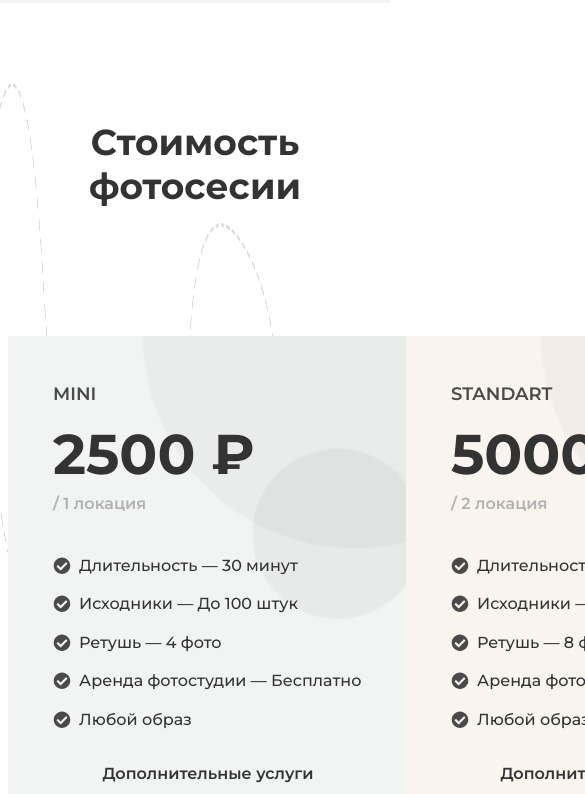
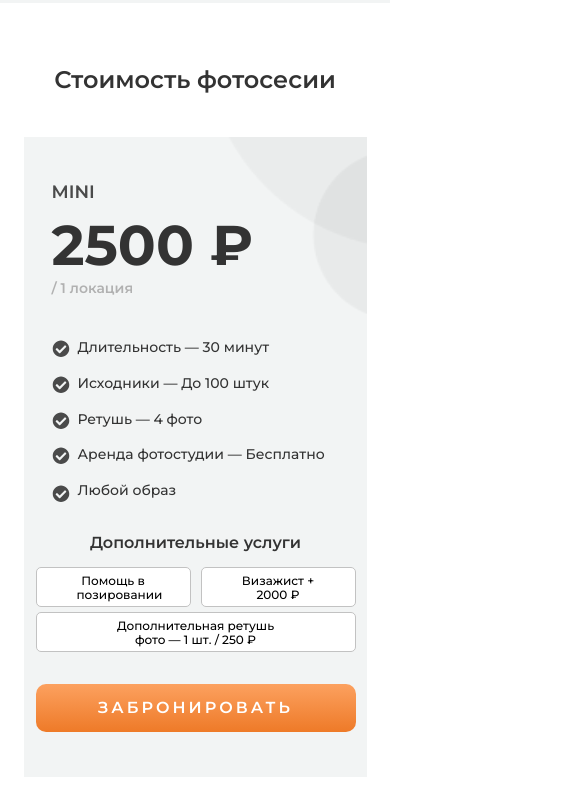
Before and after one commit to NikVoi/Photo-studio, a website: page src/index.html in a window 390 px wide. Shown: the part 5940-6734 px from the top of the page, 585 px wide, since content can reach past the window. Drawn offline with nearby package versions, Linux system fonts and the light colour scheme; files that its build step writes are made by us from their sources; files whose address does not match are found by name.

Commit message:
add: adaptive block card for mobile

```diff
--- a/src/assets/scss/block/button.scss
+++ b/src/assets/scss/block/button.scss
@@ -69,6 +69,8 @@
         font-weight: 600;
         font-size: $fs16;
         line-height: 20px;
+        letter-spacing: 3px;
+        text-transform: uppercase;
 
         background: linear-gradient(180deg, #FFA96B -21.43%, #EE7A28 100%);
         border-radius: 10px;
--- a/src/assets/scss/block/card.scss
+++ b/src/assets/scss/block/card.scss
@@ -4,8 +4,6 @@
 
     padding: 48px 13px 42px 15px;
 }
-
-
 
 .card__mini {
     background: $firstBG;
@@ -110,10 +108,6 @@
     height: 25px;
 
     margin-right: 8px;
-
-    &:nth-child(6) {
-
-    }
 }
 
 .card__title-addition {
--- a/src/assets/scss/block/media.scss
+++ b/src/assets/scss/block/media.scss
@@ -350,11 +350,11 @@
     .services__wrapper {
         gap: 25px;
         grid-template-columns: repeat(3, 1fr);
-        grid-template-rows: repeat(4, 204px);
+        grid-template-rows: repeat(4, 234px);
     }
 
     .services__item{
-        & img {width: 100%;}
+        & img {width: 100%; height: 100%;}
 
         & p {
             left: 12px;
@@ -372,7 +372,55 @@
         }
     }
 
+    .price {
+        background-image: url("/assets/images/bg-line-card-rotade.png");
+        background-repeat: no-repeat;
+        background-size: 100% 95%;
+        background-position: 0 150px;
 
+        padding-bottom: 100px;
+    }
+
+    .price__title {
+        padding: 100px 0 80px;
+
+        font-weight: 600;
+        font-size: $fs30;
+    }
+
+    .price__wrapper {
+        justify-content: center;
+        flex-wrap: wrap;
+
+        height: auto;
+    }
+
+    .card {
+        width: 420px;
+        height: 654px;
+
+        margin-bottom: 34px;
+
+        &:last-child{
+            margin-bottom: 0px;
+        }
+
+        padding: 48px 22px 46px;
+    }
+
+    .card__mini {
+        margin-right: 34px;
+    }
+
+    .button-card {
+        width: 100%;
+        font-size: $fs16;
+    }
+
+    .card__maxi {
+        height: 706px;
+
+    }
 
 
 
@@ -962,6 +1010,156 @@
         }
     }
 
+    .price > .container {
+        width: 100%;
+    }
+
+    .price {
+        background-image: none;
+
+        padding-bottom: 60px;
+    }
+
+    .price__title {
+        padding: 60px 0 40px;
+
+        font-size: $fs24;
+        line-height: 140%;
+    }
+
+    .price__wrapper {
+        display: flex;
+        justify-content: center;
+
+        height: auto;
+    }
+
+    .card {
+        width: 343px;
+        height: auto;
+
+        padding: 45px 11px 45px 12px;
+
+        margin-right: 0;
+    }
+
+    .card__mini,
+    .card__standart {
+        background-position: top -100px right -100px;
+    }
+
+    .card__maxi {
+        height: auto;
+        background-position: top -100px right -100px;
+    }
+
+    .card__title {
+        margin-left: 16px;
+        margin-bottom: 8px;
+    }
+
+    .card__price {
+        margin-left: 16px;
+        margin-bottom: 0px;
+
+        color: $textBlack;
+    }
+
+    .card__location {
+        margin-left: 16px;
+
+        font-size: $fs14;
+    }
+
+    .card__wrapper {
+        margin-left: 16px;
+        margin-bottom: 32px;
+    }
+
+    .card__item {
+        margin-bottom: 16px;
+
+        font-size: $fs14;
+
+        &:last-child {
+            width: 230px;
+
+            &::before {
+                content: ' ';
+                top: 0px;
+            }
+        }
+    }
+
+    .card__addition {
+        flex-wrap: wrap;
+        justify-content: space-between;
+        margin: 12px 0 32px;
+    }
+
+    .card__action{
+        height: 40px;
+
+        padding: 6px 40px;
+
+        margin-right: 5px;
+        margin-bottom: 5px;
+
+        background-color: $white;
+
+        border: 1px solid #C2C2C2;
+        border-radius: 5px;
+
+        font-weight: 500;
+        font-size: $fs12;
+        line-height: 120%;
+
+        text-align: center;
+
+        cursor: pointer;
+
+        &:nth-child(2) {
+            margin-right: 0;
+            width: 155px;
+        }
+
+        &:last-child {
+            width: 100%;
+
+            padding: 6px 70px;
+            margin-right: 0px;
+            margin-bottom: 0px;
+        }
+
+    }
+
+    .card__action_first {
+        width: 155px;
+        margin-right: 5px;
+    }
+
+    .button-card {
+        display: flex;
+        justify-content: center;
+        align-items: center;
+
+        width: 100%;
+        height: 48px;
+
+        color: $white;
+        font-weight: 600;
+        font-size: $fs16;
+        line-height: 20px;
+        letter-spacing: 3px;
+        text-transform: uppercase;
+
+        background: linear-gradient(180deg, #FFA96B -21.43%, #EE7A28 100%);
+        border-radius: 10px;
+        border: 0px;
+
+        &:hover {background: linear-gradient(180deg, #FFA96B 58.75%, #EE7A28 173.44%);}
+    }
+
 
 
 
```
Also changed, not shown: dist/assets/css/style.min.css, dist/assets/images/Line 6 (1).png (added), dist/assets/images/bg-line-card-rotade.png (added), src/assets/images/bg-line-card-rotade.png (added).
